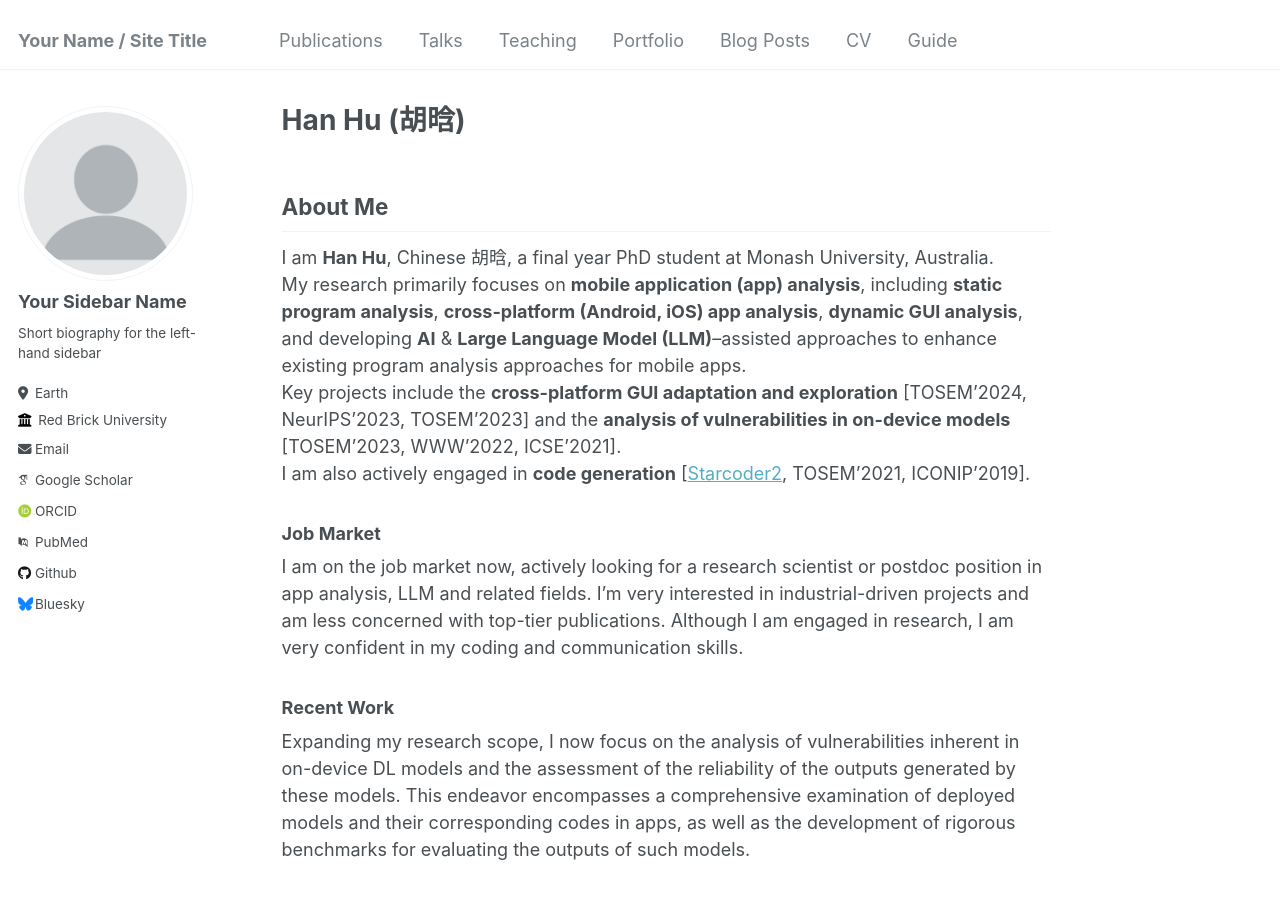
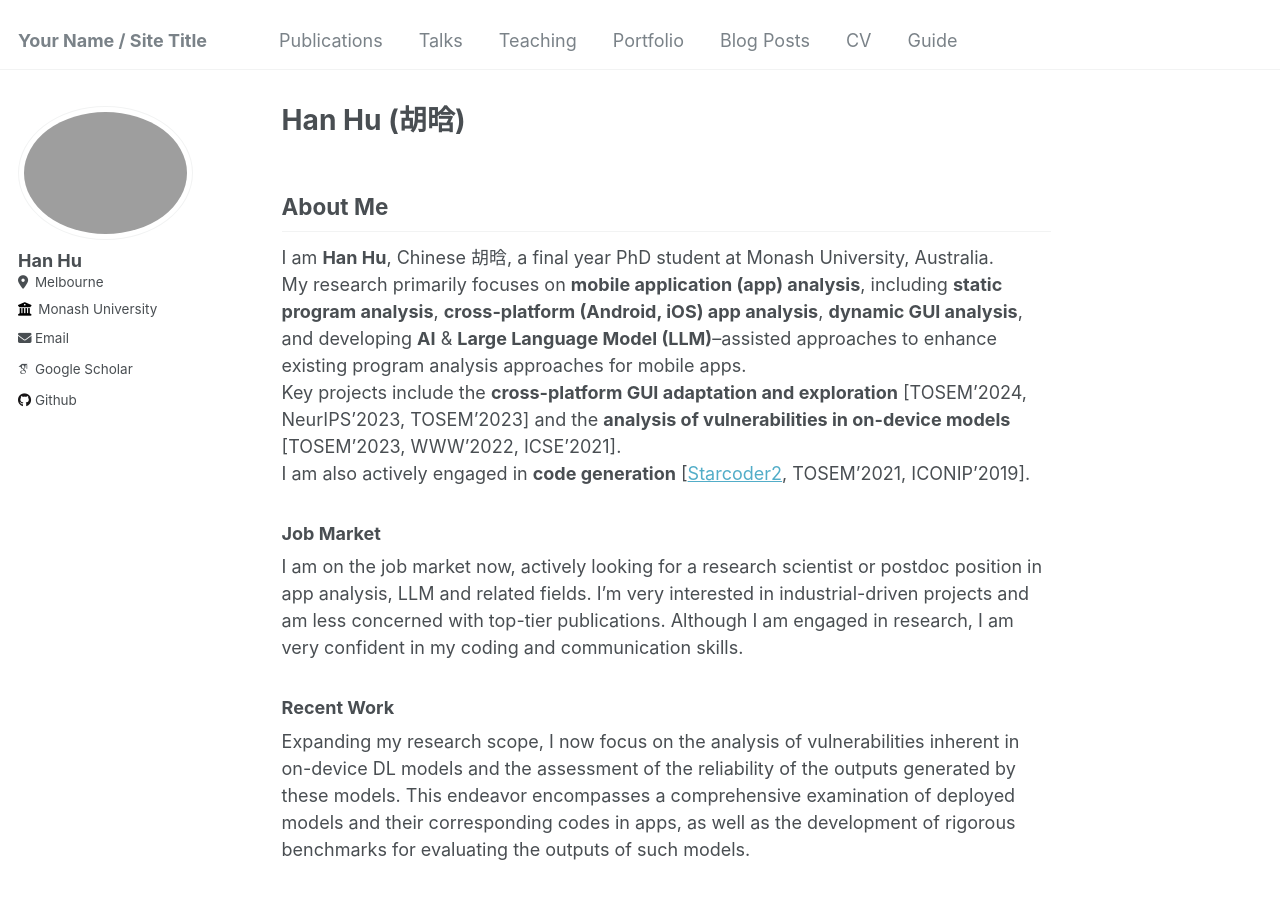
Before and after one commit to huhanGitHub/huhanGitHub.github.io, a Jekyll site: the page built from _pages/about.md, in a window 1280 px wide and 900 px high. Built offline with Jekyll 4.4.1, drawn with Linux system fonts in a browser that asks for light colours; some web fonts are replaced.

Commit message:
Update _config.yml

```diff
--- a/_config.yml
+++ b/_config.yml
@@ -21,56 +21,56 @@ repository               : "academicpages/academicpages.github.io"
 #               Additional customization can be done by editing /_includes/author-profile.html
 author:
   # Biographic information
-  avatar           : "profile.png"
-  name             : "Your Sidebar Name"
-  pronouns         : # example: "she/her"
-  bio              : "Short biography for the left-hand sidebar"
-  location         : "Earth"
-  employer         : "Red Brick University"
+  avatar           : "glen1.jpg"
+  name             : "Han Hu"
+  pronouns         : # example: "he/his"
+  # bio              : "Short biography for the left-hand sidebar"
+  location         : "Melbourne"
+  employer         : "Monash University"
   uri              : # URL
-  email            : "none@example.org"
+  email            : "han.hu@monash.edu"
 
   # Academic websites
-  arxiv            : # URL - Update with the correct link to your profile
-  googlescholar    : "https://scholar.google.com/citations?user=PS_CX0AAAAAJ"
-  impactstory      : # URL
-  orcid            : "http://orcid.org/yourorcidurl"
-  pubmed           : "https://www.ncbi.nlm.nih.gov/pubmed/?term=john+snow"
-  researchgate     : # URL
+  # arxiv            : # URL - Update with the correct link to your profile
+  googlescholar    : "https://scholar.google.com/citations?user=8vqgN5gAAAAJ&hl=en"
+  # impactstory      : # URL
+  # orcid            : "http://orcid.org/yourorcidurl"
+  # pubmed           : "https://www.ncbi.nlm.nih.gov/pubmed/?term=john+snow"
+  # researchgate     : # URL
 
   # Repositories and software development
-  bitbucket        : # Username - Update with your username on the site
-  codepen          : # Username
-  dribbble         : # Username
-  github           : "academicpages"
-  kaggle           : # Username
-  stackoverflow    : # User number or user number and name (i.e., use "1" or "1/jeff-atwood")
+  # bitbucket        : # Username - Update with your username on the site
+  # codepen          : # Username
+  # dribbble         : # Username
+  github           : "https://github.com/huhanGitHub"
+  # kaggle           : # Username
+  # stackoverflow    : # User number or user number and name (i.e., use "1" or "1/jeff-atwood")
 
   # Social media
-  bluesky          : "bsky.app" # Replace this with you Bluesky username
-  facebook         : # Username
-  flickr           : # Username
-  foursquare       : # Username
-  goodreads        : # Username
-  google_plus      : # Username
-  keybase          : # Username
-  instagram        : # Username
-  lastfm           : # Username
-  linkedin         : # Username
-  mastodon         : # URL
-  medium           : # URL
-  pinterest        : # Username
-  soundcloud       : # Username
-  steam            : # Username
-  telegram         : # URL
-  tumblr           : # Username
-  twitter          : # Username for X / Twitter
-  vine             : # Username
-  weibo            : # Username
-  wikipedia        : # Username
-  xing             : # Username
-  youtube          : # Username
-  zhihu            : # URL
+  # bluesky          : "bsky.app" # Replace this with you Bluesky username
+  # facebook         : # Username
+  # flickr           : # Username
+  # foursquare       : # Username
+  # goodreads        : # Username
+  # google_plus      : # Username
+  # keybase          : # Username
+  # instagram        : # Username
+  # lastfm           : # Username
+  # linkedin         : # Username
+  # mastodon         : # URL
+  # medium           : # URL
+  # pinterest        : # Username
+  # soundcloud       : # Username
+  # steam            : # Username
+  # telegram         : # URL
+  # tumblr           : # Username
+  # twitter          : # Username for X / Twitter
+  # vine             : # Username
+  # weibo            : # Username
+  # wikipedia        : # Username
+  # xing             : # Username
+  # youtube          : # Username
+  # zhihu            : # URL
 
 
 # Site Settings
```
